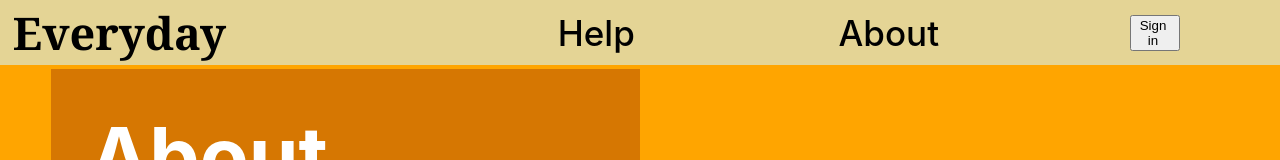
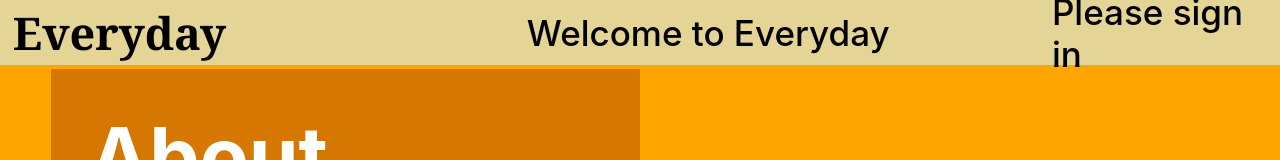
Before and after one commit to IHATECOFFEE1/Calendar-App, a Next.js app: page / in a window 1280 px wide. Shown: the top 160 px of the page. Built offline with nearby package versions, Linux system fonts and the light colour scheme; no server answers.

Commit message:
Updated navbar

```diff
--- a/src/components/Navbar/index.jsx
+++ b/src/components/Navbar/index.jsx
@@ -2,6 +2,8 @@ import { async } from "@firebase/util";
 import React from "react";
 import styles from "./index.module.scss";
 import { UserAuth } from "../../services/AuthContext";
+import Help from "../Help";
+import { GoogleButton } from "react-google-button";
 
 
 export default function Navbar() {
@@ -23,17 +25,22 @@ export default function Navbar() {
             <div className={styles.title}>
                 Everyday
             </div>
-            <div className={styles.help}>
-                Help
-            </div>
             <div className={styles.about}>
-                About
+            {user?.displayName ? (
+                <div> Welcome back
+                {" " + user.displayName}
+              </div>)
+                :
+                ( <div>
+                  Welcome to Everyday
+                </div>)
+            }
             </div>
             <div>
                 {user?.displayName ? (
                 <button onClick={handleSignOut} className={styles.logButton}>Logout</button>)
                 :
-                (<button  className={styles.logButton}>Sign in</button>)
+                (<div className={styles.help}>Please sign in</div>)
             }
             </div>
         </div>
```
